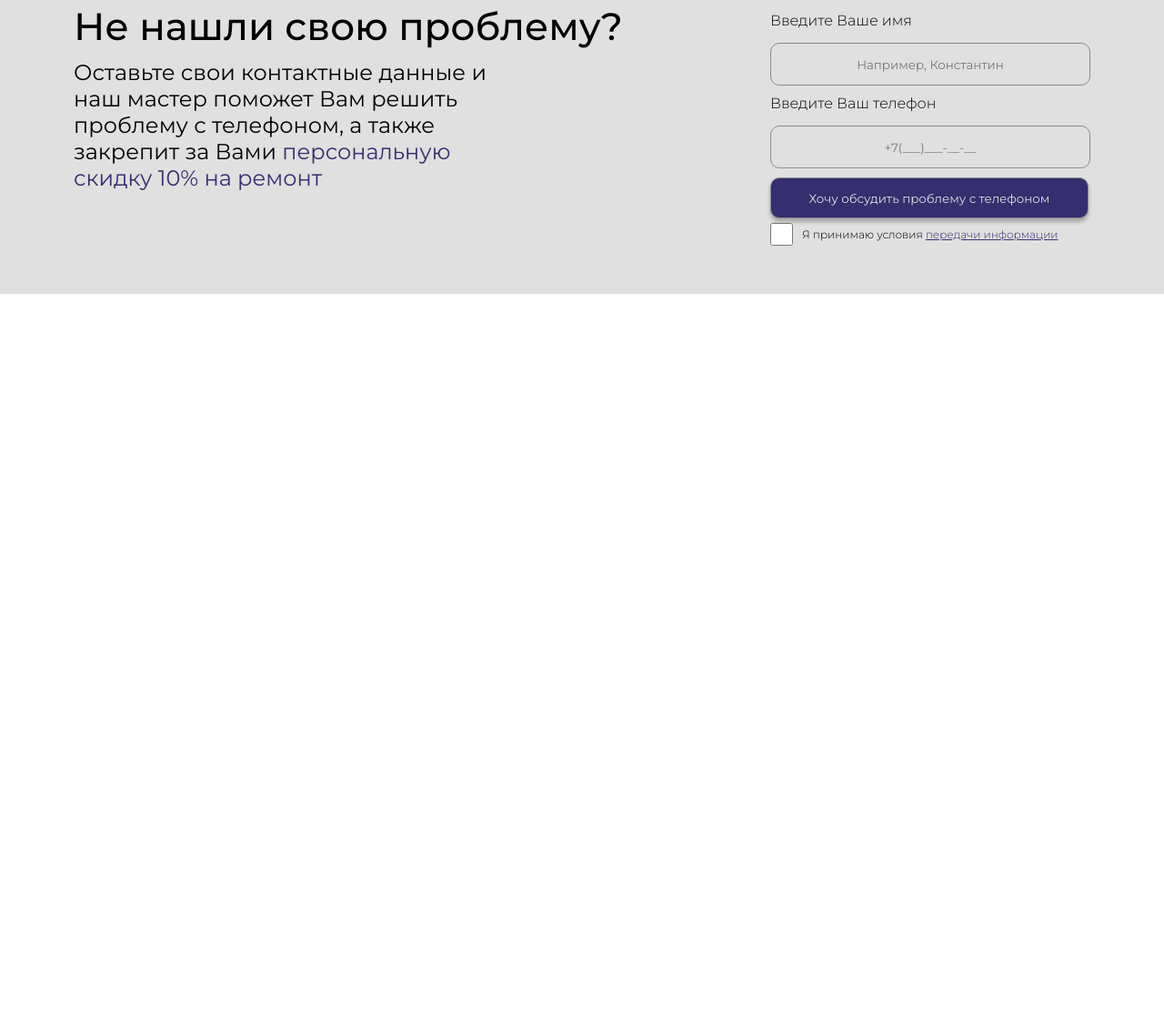
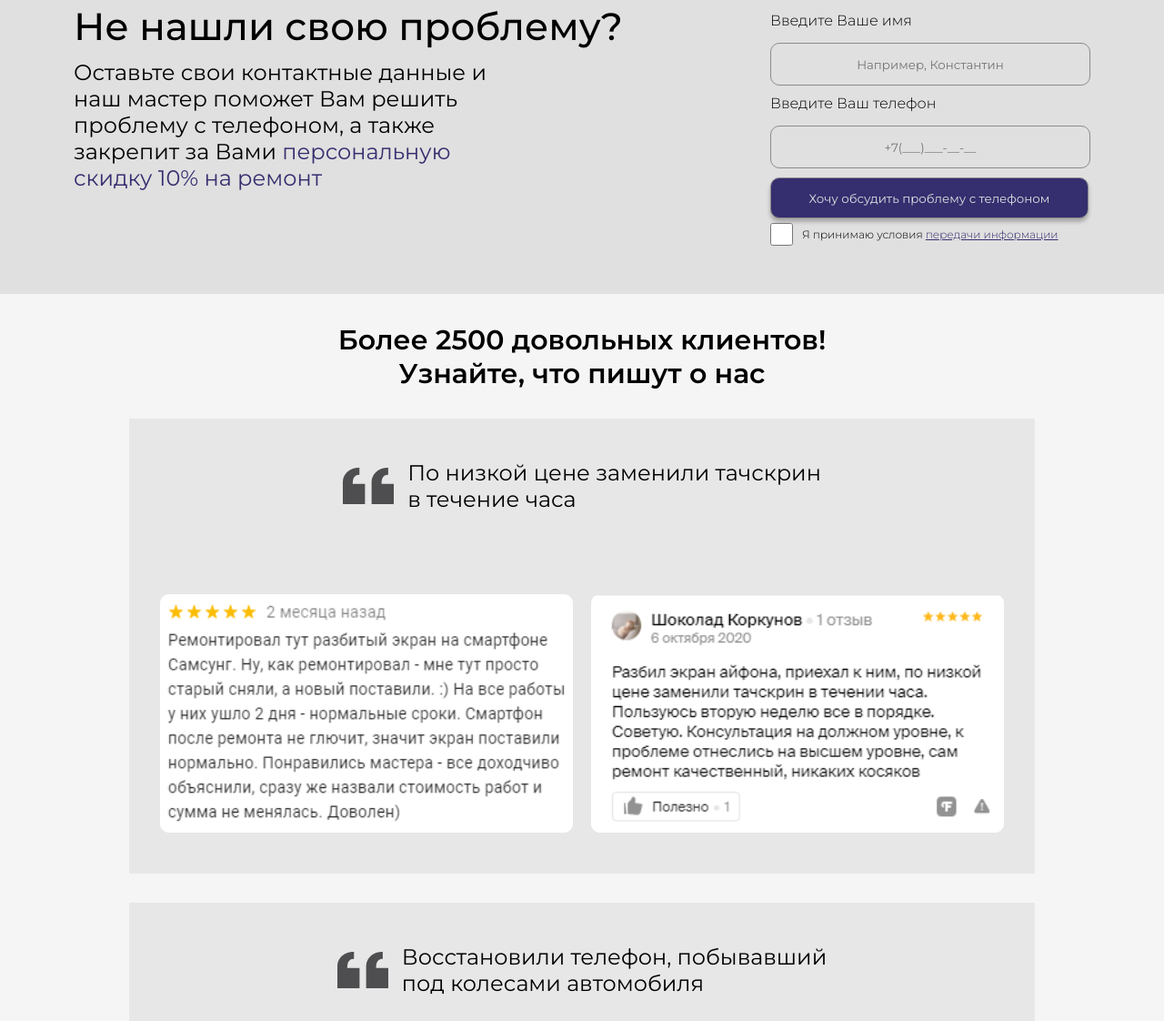
Before and after one commit to F1ko228/Device-site, a plain HTML site: page index.html in a window 1280 px wide. Shown: the part 2298-3420 px from the top of the page at 91% size. Before the commit the page ends 2621 px from the top, so only its background shows below. Drawn offline with Linux system fonts and the light colour scheme.

Commit message:
comments block

```diff
--- a/assets/style.css
+++ b/assets/style.css
@@ -514,12 +514,21 @@
     color: #E0E0E0;
     margin-top: 10px;
     box-shadow: 0px 4px 4px 0px #00000040;
+    transition: all 0.5s;
+}
+
+#section_4__form_button:hover {
+    box-shadow: 4px 4px 4px 0px #000;
 }
 
 .section_4__form__checkbox input {
     width: 25px;
     height: 25px;
     margin-right: 10px;
+}
+
+#section_4__form__checkbox_checkmark {
+    background-color: #fff;
 }
 
 .section_4__form__checkbox label {
@@ -538,3 +547,56 @@
     display: flex;
     align-items: center;
 }
+
+
+/* section_4 */
+
+
+.section_5 {
+    height: 1200px;
+    width: 100%;
+    background-color: #F5F5F5;
+    display: flex;
+    justify-content: center;
+}
+
+.container_6 {
+    width: 1000px;
+    height: 100%;
+    display: flex;
+    flex-direction: column;
+    justify-content: space-evenly;
+    align-items: center;
+}
+
+.section_5__textTitle {
+    font-size: 30px;
+    font-weight: 600;
+    text-align: center;
+}
+
+.section_5__commonblock {
+    background-color: #E7E7E7;
+    width: 996px;
+    height: 500px;
+    display: flex;
+    flex-direction: column;
+    justify-content: space-around;
+    align-items: center;
+}
+
+.section_5__commonblock_text {
+    display: flex;
+    align-items: center;
+    gap: 15px;
+}
+
+.section_5__commonblock_text p {
+    font-size: 24px;
+    font-weight: 400;
+}
+
+.section_5__commonblock_comments {
+    display: flex;
+    gap: 20px;
+}
--- a/index.html
+++ b/index.html
@@ -170,12 +170,41 @@
                 <input type="text" name="number" required placeholder="+7(___)___-__-__"><br>
                 <input id="section_4__form_button" value="Хочу обсудить проблему с телефоном" type="submit"><br>
                 <div class="section_4__form__checkbox">
-                    <input type="checkbox" required>
+                    <input type="checkbox" required id="section_4__form__checkbox_checkmark">
                     <label>Я принимаю условия <a target="_blank" href="https://avrora-class.ru/uslovia/">
                     передачи информации</a></label>
                 </div>
             </form>
         </div>  <!-- container_5 -->
     </section>  <!-- section_4 -->
+
+    <section class="section_5">
+        <div class="container_6">
+            <h4 class="section_5__textTitle">Более 2500 довольных клиентов!<br>
+            Узнайте, что пишут о нас</h4>
+            <div class="section_5__commonblock">
+                <div class="section_5__commonblock_text">
+                    <img src="assets/images/quotes.png" alt="quotes">
+                    <p>По низкой цене заменили тачскрин<br>
+                       в течение часа</p>
+                </div>
+                <div class="section_5__commonblock_comments">
+                    <img src="assets/images/comment1.png" alt="comment">
+                    <img src="assets/images/comment2.png" alt="comment">
+                </div>
+            </div>
+            <div class="section_5__commonblock">
+                <div class="section_5__commonblock_text">
+                    <img src="assets/images/quotes.png" alt="quotes">
+                    <p>Восстановили телефон, побывавший<br>
+                       под колесами автомобиля</p>
+                </div>
+                <div class="section_5__commonblock_comments">
+                    <img src="assets/images/comment3.png" alt="comment">
+                    <img src="assets/images/comment4.png" alt="comment">
+                </div>
+            </div>
+        </div>  <!-- container_6 -->
+    </section>  <!-- section_5 -->
 </body>
 </html>
```
Also changed, not shown: assets/images/comment1.png (added), assets/images/comment2.png (added), assets/images/comment3.png (added), assets/images/comment4.png (added), assets/images/phone charge.png (added), assets/images/quotes.png (added).
